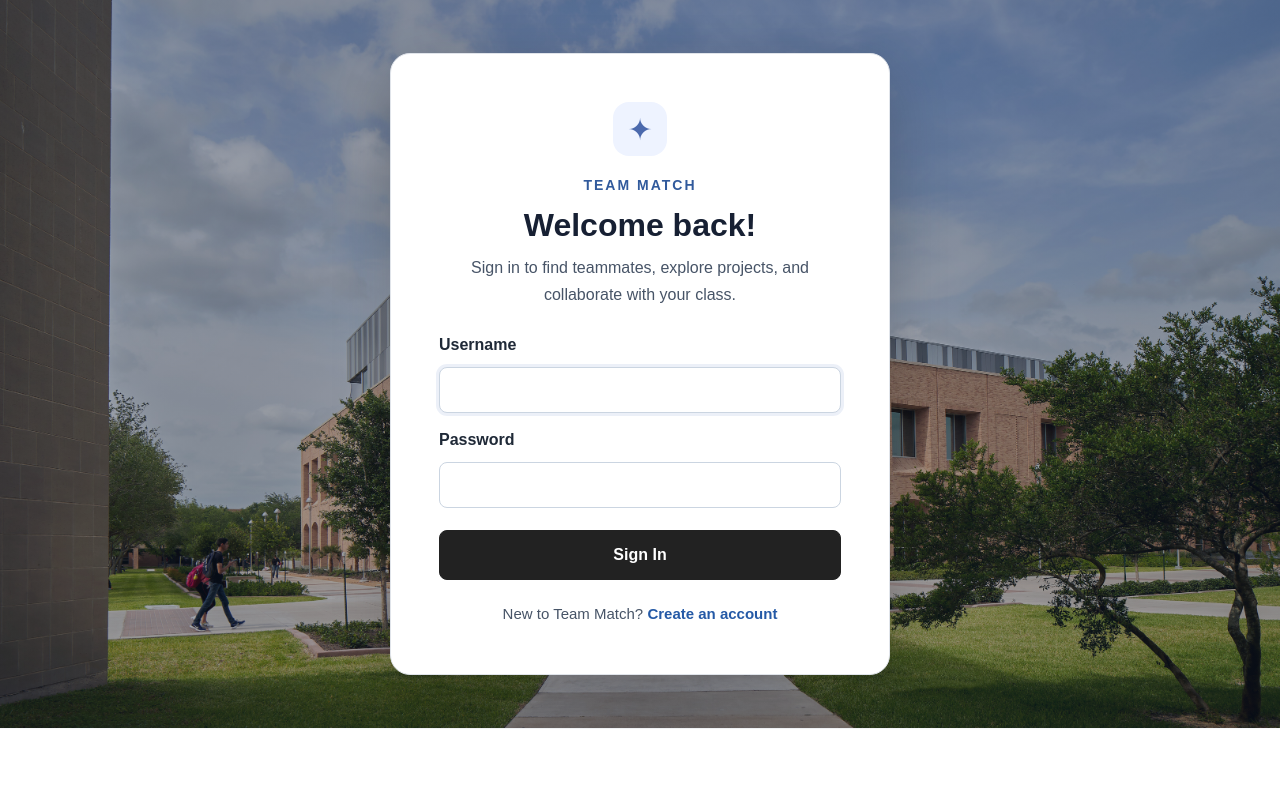
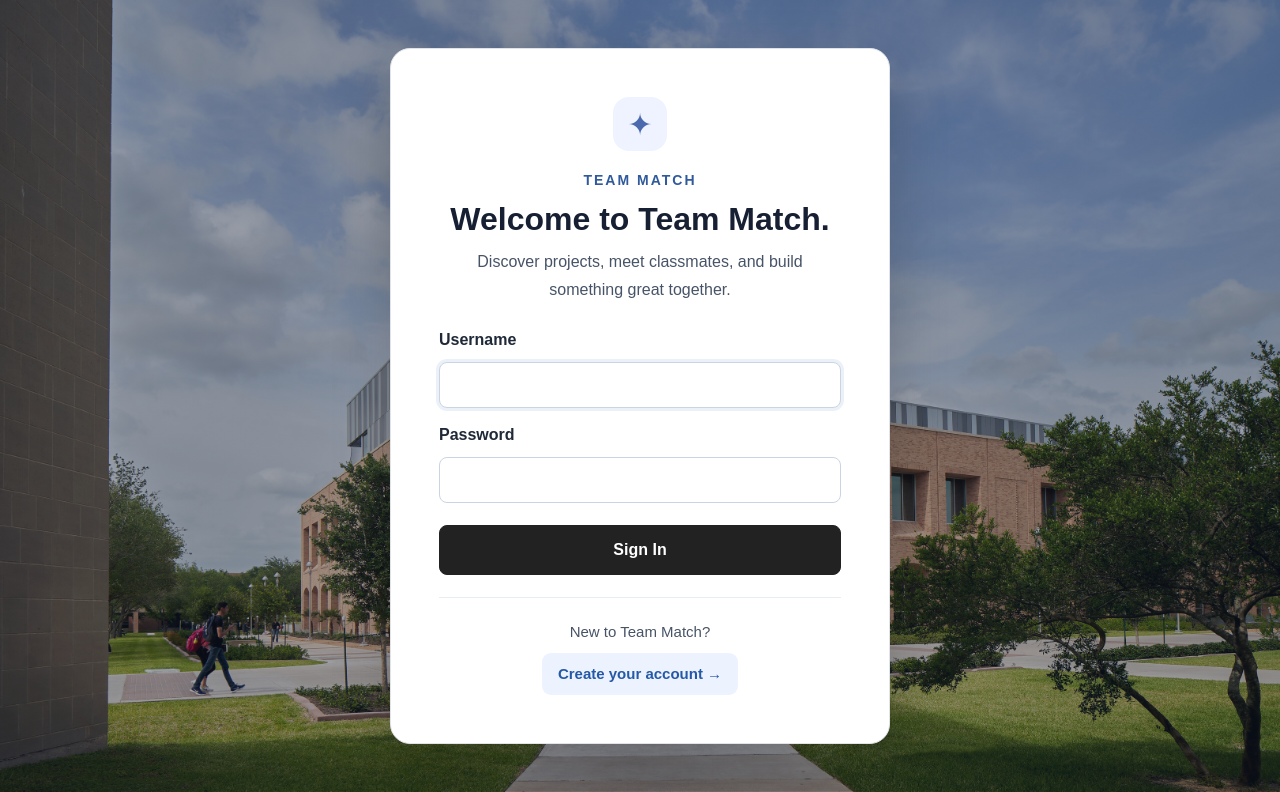
Before and after one commit to Rafael-Lozoya-III/CS-senior-project, a Django app: page /accounts/login/ in a window 1280 px wide. Shown: the part 71-863 px from the top of the page. Before the commit the page ends 800 px from the top, so only its background shows below. Run offline with Django 5.2, Linux system fonts and the light colour scheme.

Commit message:
Polished login styling and classroom navigation

```diff
--- a/accounts/static/accounts/css/04-auth-original.css
+++ b/accounts/static/accounts/css/04-auth-original.css
@@ -1,203 +1,143 @@
+
 /* Original login, signup, logout styles — extracted in original cascade order. */
 
 /* Login page */
 
 .login-container {
-
     display: flex;
-
     justify-content: center;
-
     padding: 60px 20px;
-
 }
 
 .login-card {
-
     background: white;
-
     border: 1px solid #ddd;
-
     border-radius: 12px;
-
     padding: 36px;
-
     width: 100%;
-
     max-width: 440px;
-
 }
 
 .login-card h1 {
-
     margin-bottom: 8px;
-
 }
 
 .login-card > p {
-
     color: #667085;
-
     margin-bottom: 24px;
-
 }
 
 .login-card form {
-
     display: flex;
-
     flex-direction: column;
-
     gap: 18px;
-
 }
 
 .login-card input[type="text"],
-
 .login-card input[type="password"] {
-
     width: 100%;
-
     padding: 12px;
-
     border: 1px solid #ccc;
-
     border-radius: 8px;
-
     margin-top: 6px;
-
     box-sizing: border-box;
-
 }
 
 .login-error {
-
     color: #b42318 !important;
-
     background: #fef3f2;
-
     padding: 12px;
-
     border-radius: 8px;
-
 }
 
 .signup-text {
+    display: flex;
+    flex-direction: column;
+    align-items: center;
+    gap: 9px;
+    margin-top: 8px;
+    padding-top: 22px;
+    border-top: 1px solid #e9edf5;
+    text-align: center;
+    font-size: 13px;
+    color: #778399;
+}
 
-    text-align: center;
+.signup-text a {
+    display: inline-block;
+    padding: 9px 16px;
+    border-radius: 9px;
+    background: #edf2ff;
+    color: #385db3;
+    font-size: 13px;
+    font-weight: 700;
+    text-decoration: none;
+    transition: background 0.2s ease;
+}
 
-    margin-top: 24px;
+.signup-text a:hover {
+    background: #dfe8ff;
+    color: #254994;
+}
 
-    font-size: 14px;
-
+.signup-text a:focus-visible {
+    outline: 2px solid #385db3;
+    outline-offset: 3px;
 }
 
 .logged-out-nav {
-
     justify-content: center;
-
 }
 
 .signup-button {
+    display: block;
+    width: 100%;
+    padding: 12px;
+    background: white;
+    color: #222;
+    border: 1px solid #222;
+    border-radius: 6px;
+    font-weight: 600;
+    text-align: center;
+    text-decoration: none;
+    box-sizing: border-box;
+    cursor: pointer;
+    opacity: 1;
+}
 
-    width: 100%;
-
-    padding: 12px;
-
-    background: white;
-
-    color: #222;
-
-    border: 1px solid #222;
-
-    border-radius: 6px;
-
-    font-weight: 600;
-
-    cursor: not-allowed;
-
-    opacity: 0.65;
-
+.signup-button:hover {
+    background: #f3f4f6;
 }
 
 .logout-form {
-
     margin: 0;
-
 }
 
 .logout-button {
-
     background: none;
-
     border: none;
-
     padding: 0;
-
     font: inherit;
-
     color: #222;
-
     cursor: pointer;
-
 }
 
 .logout-button:hover {
-
     text-decoration: underline;
-
-}
-
-.signup-button {
-
-    display: block;
-
-    width: 100%;
-
-    padding: 12px;
-
-    background: white;
-
-    color: #222;
-
-    border: 1px solid #222;
-
-    border-radius: 6px;
-
-    font-weight: 600;
-
-    text-align: center;
-
-    text-decoration: none;
-
-    box-sizing: border-box;
-
-    cursor: pointer;
-
-    opacity: 1;
-
-}
-
-.signup-button:hover {
-
-    background: #f3f4f6;
-
 }
 
 .login-card select,
+.login-card input[type="email"] {
+    width: 100%;
+    padding: 12px;
+    border: 1px solid #ccc;
+    border-radius: 8px;
+    margin-top: 6px;
+    box-sizing: border-box;
+}
 
-.login-card input[type="email"] {
-
-    width: 100%;
-
-    padding: 12px;
-
-    border: 1px solid #ccc;
-
-    border-radius: 8px;
-
-    margin-top: 6px;
-
-    box-sizing: border-box;
-
+@media (prefers-reduced-motion: reduce) {
+    .signup-text a {
+        transition: none;
+    }
 }
--- a/accounts/templates/accounts/login.html
+++ b/accounts/templates/accounts/login.html
@@ -6,27 +6,35 @@
 {% block main_class %}auth-page{% endblock %}
 
 {% block content %}
+
 <div class="login-container">
     <div class="login-card">
 
+        <!-- Welcome heading -->
         <div class="login-heading">
-    <div class="login-icon">✦</div>
 
-    <p class="login-brand">TEAM MATCH</p>
-    <h1>Welcome back!</h1>
+            <div class="login-icon">✦</div>
+
+            <p class="login-brand">TEAM MATCH</p>
+
+            <h1>Welcome to Team Match.</h1>
 
             <p>
-                Sign in to find teammates, explore projects,
-                and collaborate with your class.
+                Discover projects, meet classmates, and
+                build something great together.
             </p>
+
         </div>
 
+        <!-- Login errors -->
         {% if form.errors %}
-            <p class="login-error">
-                Invalid username or password. Please try again.
+            <p class="login-error" role="alert">
+                Invalid username or password.
+                Please try again.
             </p>
         {% endif %}
 
+        <!-- Login form -->
         <form method="post">
             {% csrf_token %}
 
@@ -46,12 +54,18 @@
                 Sign In
             </button>
 
-            <p class="signup-text">
-                New to Team Match?
-                <a href="{% url 'signup' %}">Create an account</a>
-            </p>
+            <!-- New student registration -->
+            <div class="signup-text">
+                <span>New to Team Match?</span>
+
+                <a href="{% url 'signup' %}">
+                    Create your account →
+                </a>
+            </div>
+
         </form>
 
     </div>
 </div>
+
 {% endblock %}
--- a/boards/templates/boards/class_detail.html
+++ b/boards/templates/boards/class_detail.html
@@ -9,11 +9,6 @@
 
     <!-- Classroom Header -->
     <div style="margin-bottom: 30px;">
-
-        <a href="{% url 'board_list' %}"
-           style="display: inline-block; margin-bottom: 22px; color: #2563eb; text-decoration: none; font-size: 13px;">
-            ← Back to My Classes
-        </a>
 
         <p style="font-size: 12px; text-transform: uppercase; letter-spacing: 1.5px; color: #64748b; margin-bottom: 8px;">
             YOUR CLASSROOM
```
